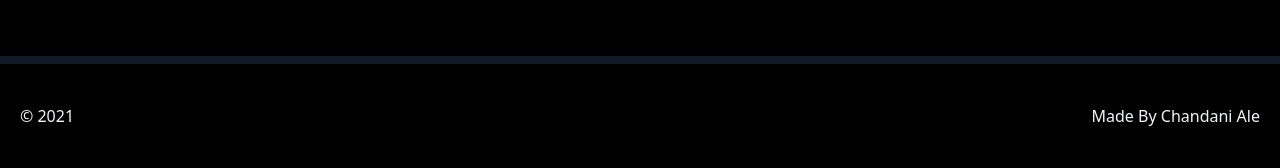
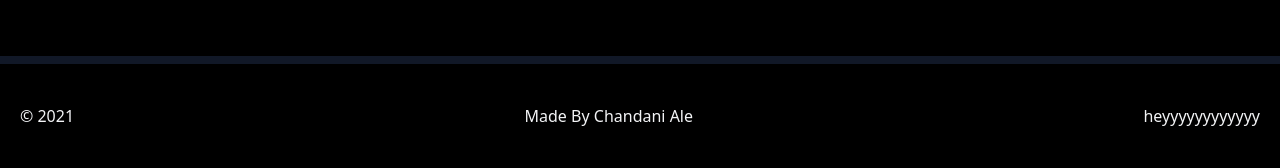
Before and after one commit to ChandaniAle/Netflix-Clone, a Django app: page / in a window 1280 px wide. Shown: the part 2416-2584 px from the top of the page. Run offline with Django 5.2, Linux system fonts and the light colour scheme; style sheets or scripts are compiled from the project's sources; some libraries are stand-ins or nearby versions.

Commit message:
changes made in index

```diff
--- a/templates/index.html
+++ b/templates/index.html
@@ -108,7 +108,7 @@
 
             <li>&copy; 2021</li>
             <li> Made By Chandani Ale</li>
-
+            <li>heyyyyyyyyyyyy</li>
         </ul>
     </footer>
 
```
